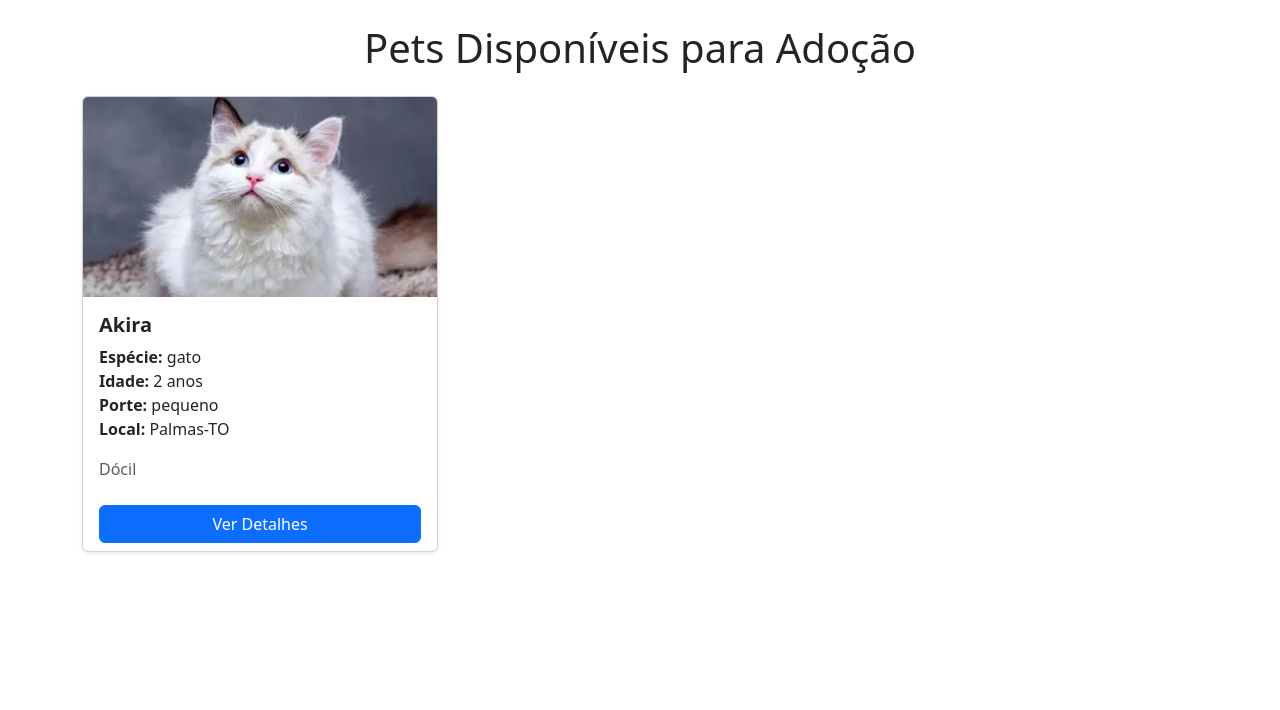
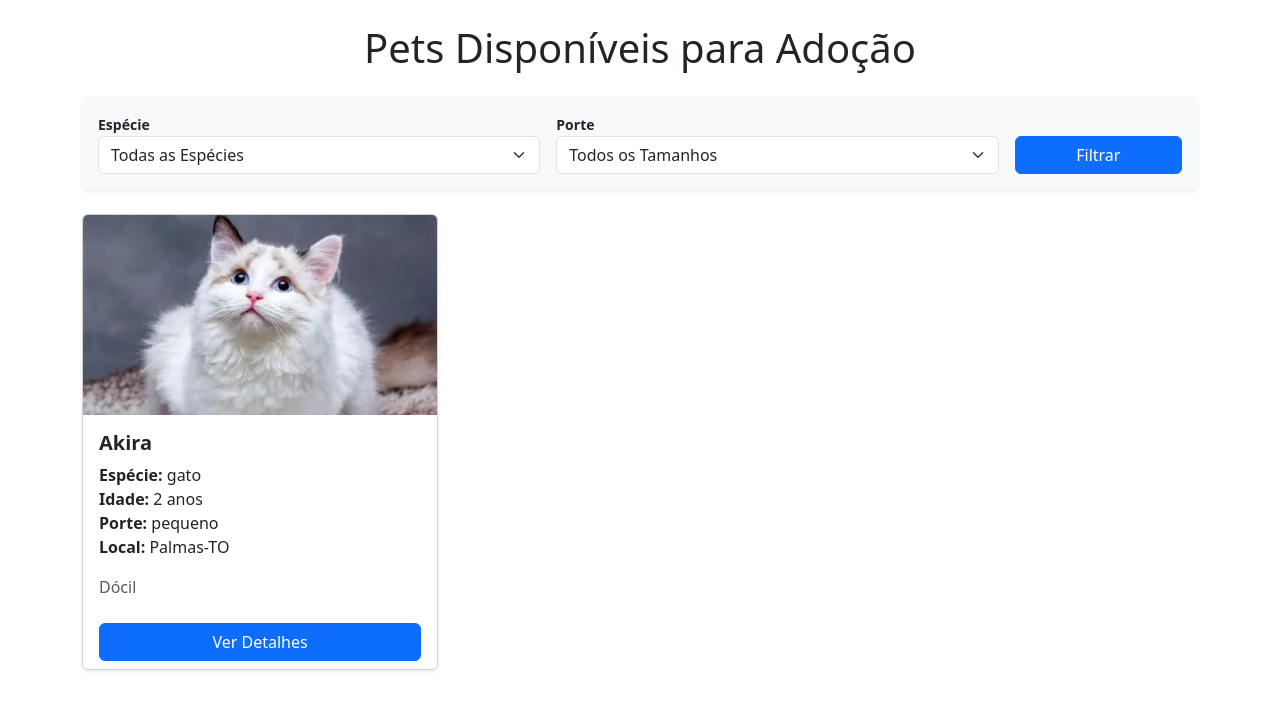
Before and after one commit to joaovictormelor/Petly-DWM, a Django app: page /pets/ in a window 1280 px wide. Shown: the part 57-767 px from the top of the page. Run offline with Django 5.2, Linux system fonts and the light colour scheme; data comes from the database, SQL or seed files in the repository; some libraries are stand-ins or nearby versions.

Commit message:
filtro ok

```diff
--- a/petly/pets/views.py
+++ b/petly/pets/views.py
@@ -14,6 +14,15 @@ def listar_pets(request):
 
     if request.user.is_authenticated:
         pets = pets.exclude(usuario=request.user)
+
+    busca_especie = request.GET.get('especie')
+    busca_porte = request.GET.get('porte')
+
+    if busca_especie and busca_especie != '':
+        pets = pets.filter(especie=busca_especie)
+
+    if busca_porte and busca_porte != '':
+        pets = pets.filter(porte=busca_porte)
 
     contexto = {
         'pets': pets
--- a/petly/templates/listar_pets.html
+++ b/petly/templates/listar_pets.html
@@ -1,4 +1,41 @@
 {% extends 'base.html' %} {% block title %}Petly - Lista de Pets{% endblock %} {% block content %} <h1 class="mb-4 text-center">Pets Disponíveis para Adoção</h1>
+
+<div class="card mb-4 shadow-sm border-0 bg-light">
+    <div class="card-body">
+        <form method="GET" class="row g-3 align-items-end">
+
+            <div class="col-md-5">
+                <label for="especie-select" class="form-label fw-bold small mb-0">Espécie</label>
+                <select name="especie" id="especie-select" class="form-select">
+                    <option value="">Todas as Espécies</option>
+                    <option value="cachorro" {% if request.GET.especie == 'cachorro' %}selected{% endif %}>Cachorro</option>
+                    <option value="gato" {% if request.GET.especie == 'gato' %}selected{% endif %}>Gato</option>
+                    <option value="outro" {% if request.GET.especie == 'outro' %}selected{% endif %}>Outros</option>
+                </select>
+            </div>
+
+            <div class="col-md-5">
+                <label for="porte-select" class="form-label fw-bold small mb-0">Porte</label>
+                <select name="porte" id="porte-select" class="form-select">
+                    <option value="">Todos os Tamanhos</option>
+                    <option value="pequeno" {% if request.GET.porte == 'pequeno' %}selected{% endif %}>Pequeno</option>
+                    <option value="medio" {% if request.GET.porte == 'medio' %}selected{% endif %}>Médio</option>
+                    <option value="grande" {% if request.GET.porte == 'grande' %}selected{% endif %}>Grande</option>
+                </select>
+            </div>
+
+            <div class="col-md-2 d-grid">
+                <button type="submit" class="btn btn-primary">Filtrar</button>
+            </div>
+
+            {% if request.GET.especie or request.GET.porte %}
+            <div class="col-12 text-center mt-2">
+                <a href="{% url 'listar_pets' %}" class="text-decoration-none text-muted small">Limpar Filtros ✖</a>
+            </div>
+            {% endif %}
+        </form>
+    </div>
+</div>
 
     <div class="row">
         {% for pet in pets %}
```
